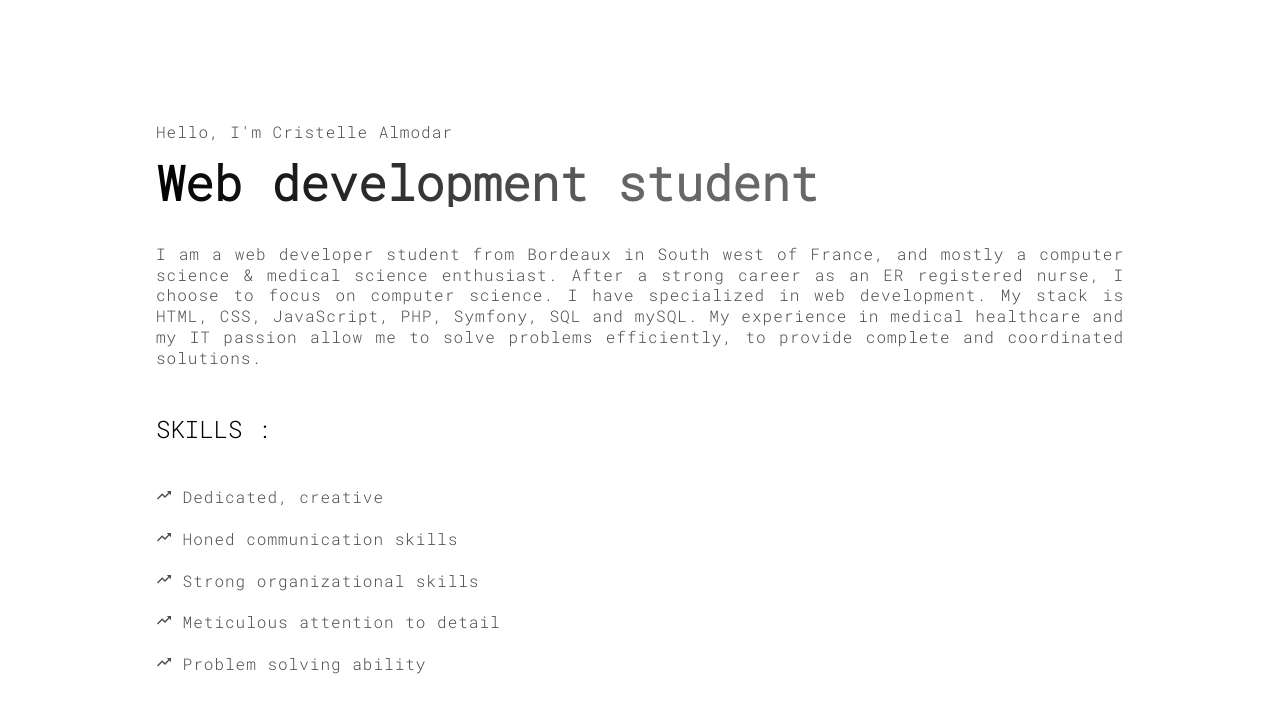
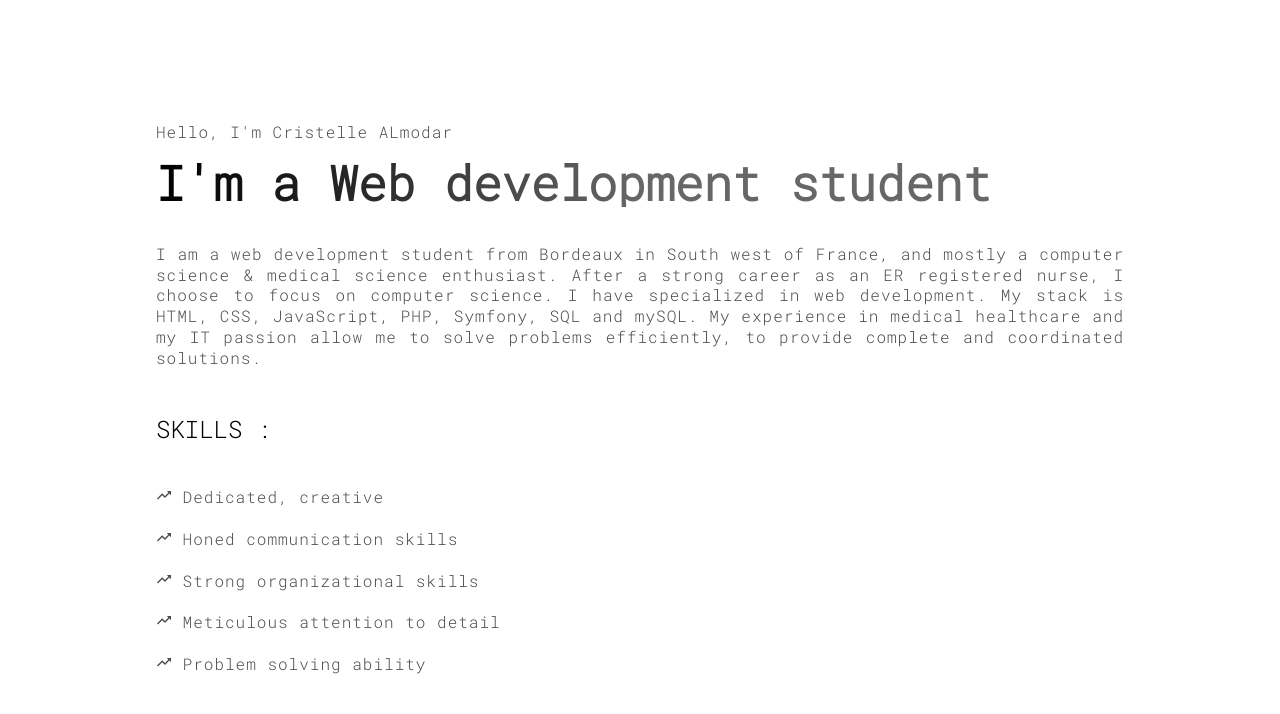
Before and after one commit to cristelleal/sitevitrine_2, a plain HTML site: page index.html in a window 1280 px wide. Shown: the part 86-800 px from the top of the page. Drawn offline with nearby package versions, Linux system fonts and the light colour scheme.

Commit message:
(docs) renamed CV / update index.html

```diff
--- a/index.html
+++ b/index.html
@@ -4,7 +4,7 @@
     <meta charset="UTF-8">
     <meta http-equiv="X-UA-Compatible" content="IE=edge">
     <meta name="viewport" content="width=device-width, initial-scale=1.0">
-    <title>Portfolio Cristelle Almodar</title>
+    <title>Portfolio C.A.</title>
     <link rel="stylesheet" href="css/style.css">
 </head>
 <body>
@@ -26,10 +26,10 @@
 
   <div class="hero">
     <div class="container-medium">
-      <p>Hello, I'm Cristelle Almodar</p>
-      <h1>Web development student</h1>
+      <p>Hello, I'm Cristelle ALmodar</p>
+      <h1>I'm a Web development student</h1>
       <br>
-        <p>I am a web developer student from Bordeaux in South west of France, and mostly a computer science & medical science enthusiast.
+        <p>I am a web development student from Bordeaux in South west of France, and mostly a computer science & medical science enthusiast.
           After a strong career as an ER registered nurse, I choose to focus on computer science.
           I have specialized in web development. My stack is HTML, CSS, JavaScript, PHP, Symfony, SQL and mySQL.
           My experience in medical healthcare and my IT passion allow me to solve problems efficiently, to provide complete and coordinated solutions.
@@ -219,7 +219,7 @@
         </div>
         <div class="contact contact-resume">
           <p>
-            <a href="img/CV Cristelle Almodar - Alternance_developpementweb.pdf" target="_blank" style="color: rgb(0, 0, 0);"><ion-icon name="download" class="ionicons-contact"></ion-icon> Resume</a>
+            <a href="img/CV_Cristelle-Almodar_Alternance-dev.pdf" target="_blank" style="color: rgb(0, 0, 0);"><ion-icon name="download" class="ionicons-contact"></ion-icon> Resume</a>
           </p>
         </div>
       </div>
```
Also changed, not shown: 2 other files.
